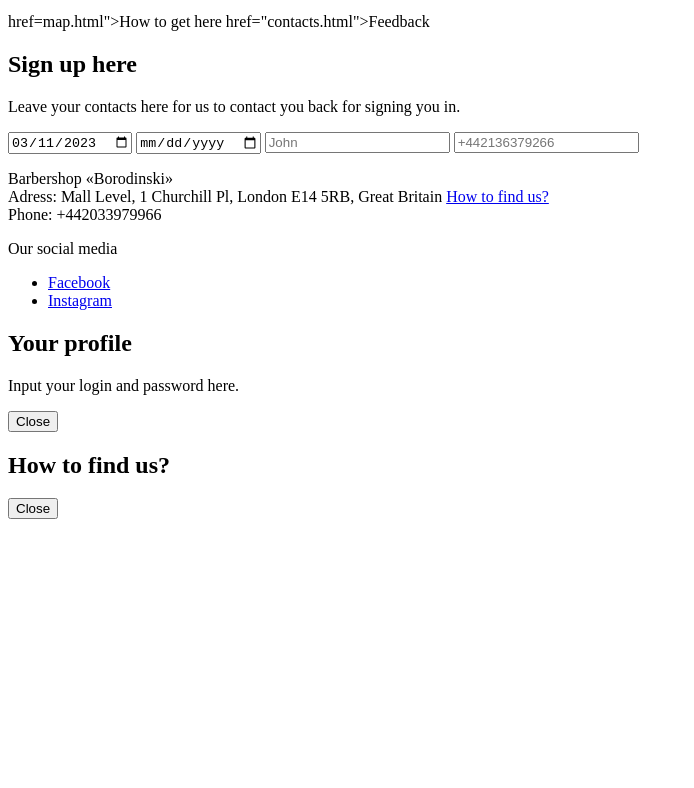
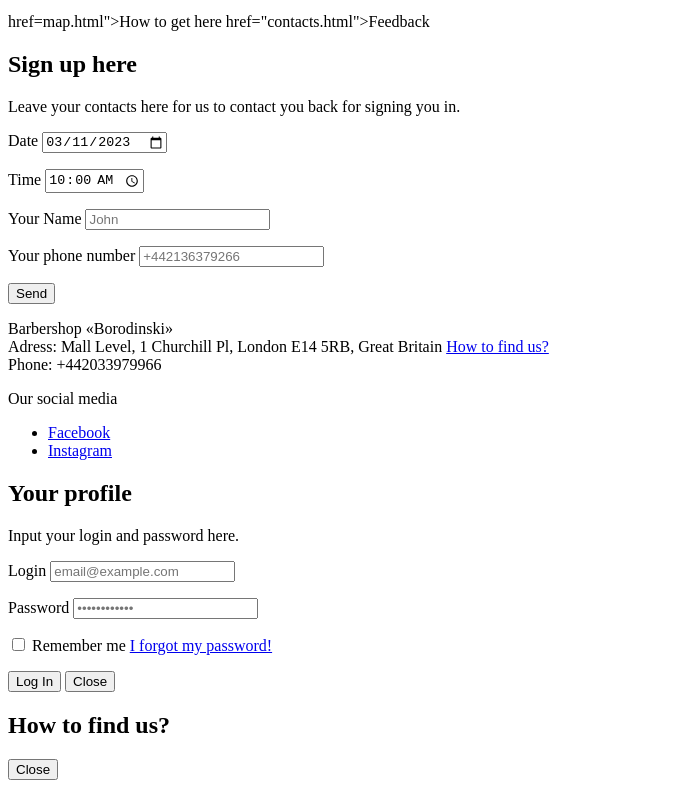
Before and after one commit to syhlovasolomia/test-landing, a plain HTML site: page Untitled-1.html in a window 1280 px wide. Shown: the part 1132-1920 px from the top of the page, without its empty margins (0-694 px from the left). Before the commit the page ends 1659 px from the top, so only its background shows below. Drawn offline with Linux system fonts and the light colour scheme.

Commit message:
added "log in" form

```diff
--- a/Untitled-1.html
+++ b/Untitled-1.html
@@ -94,13 +94,26 @@
             <section>
             <h2>Sign up here</h2>
             <p>Leave your contacts here for us to contact you back for signing you in.</p>
-            <form action="https://echo.htmlacademy.ru" method="post">
-            <input type="date" name="date" value="2023-03-11">
-            <input type="date" name="time" value="10:00">
-            <input type="text" name="name" value=""
+            <form action="https" method="post">
+            <p>
+            <label for="appointment-date">Date</label>
+            <input id="appointment-date" type="date" name="date" value="2023-03-11">
+            </p>
+            <p>
+            <label for="appointment-time">Time</label>
+            <input id="appointment-time" type="time" name="time" value="10:00">
+            </p>
+            <p>
+            <label for="appointment-name">Your Name</label>
+            <input id="appointment-name" type="text" name="name" value=""
             placeholder="John">
-            <input type="tel" name="phone" value=""
+            </p>
+            <p>
+            <label for="appointment-phone">Your phone number</label>
+            <input id="appointment-phone" type="tel" name="phone" value=""
             placeholder="+442136379266">
+            </p>
+            <button type="submit">Send</button>
             </form>
             </section>
     </main>
@@ -123,8 +136,29 @@
     <section>
         <h2>Your profile</h2>
         <p>Input your login and password here.</p>
-        <!--ФОРМА-->
-        <button type="button">Close</button>
+        <form action="https" method="post">
+            <p>
+                <label for="user-login">Login</label>
+                <input id="user-login" type="email" name="login" placeholder="email@example.com">
+            </p>
+            <p>
+                <label for="user-password">Password</label>
+                <input id="user-password" type="password" name="password" placeholder="••••••••••••">
+            </p>
+            <p>
+                <input type="checkbox" name="remember" id="login-password-info">
+                <label for="login-password-info">
+                Remember me
+                </label>
+                <a href="#">I forgot my password!</a>
+            </p>
+        </form>
+        <button type="submit">
+            Log In
+        </button>
+        <button type="button">
+            Close
+        </button>
     </section>
 
     <section>
```
